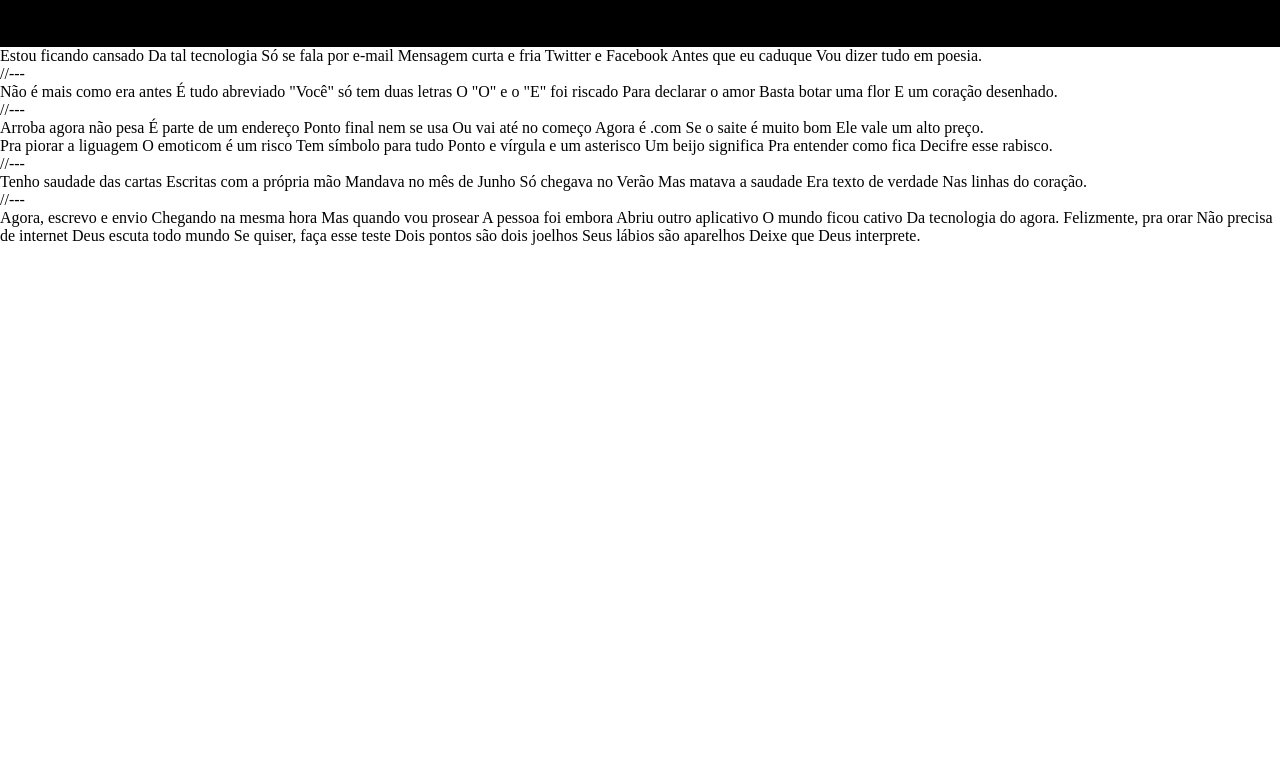
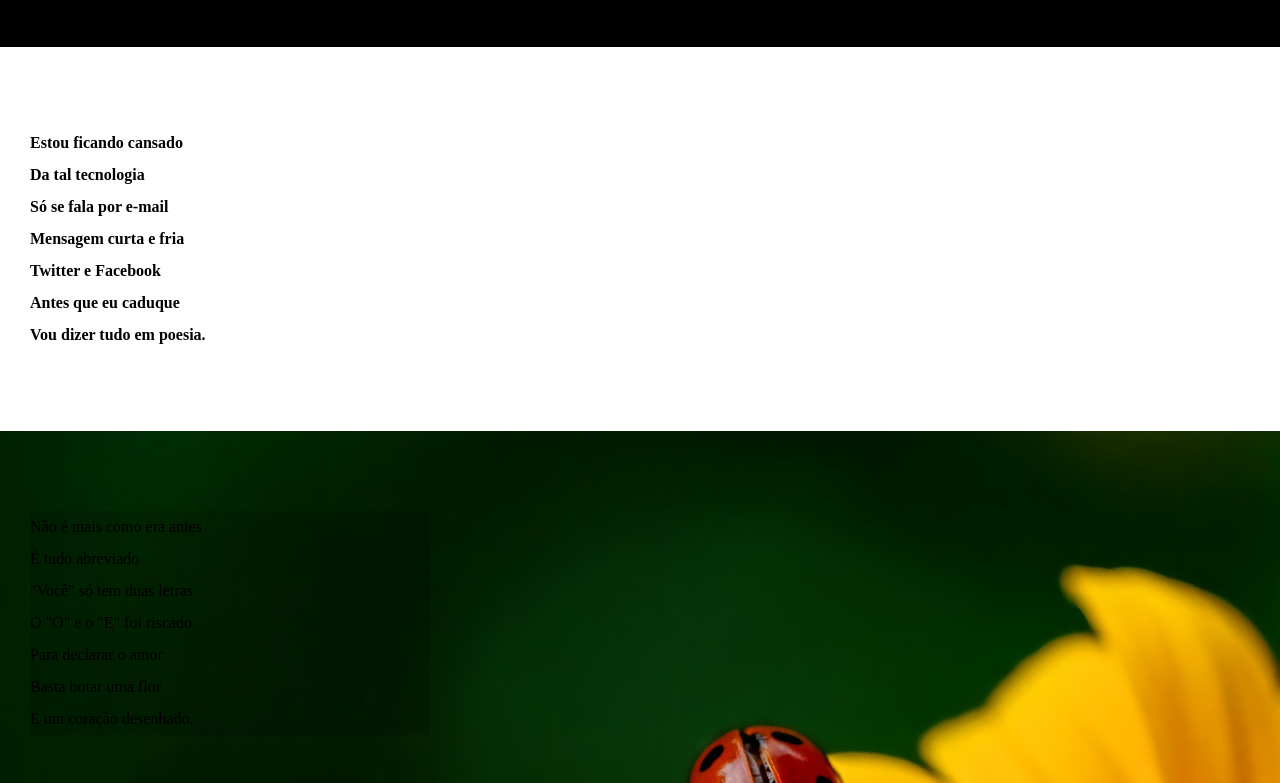
Before and after one commit to mateussuzuki/html-css, a plain HTML site: page Exercicios/desafio milton duarte/index.html in a window 1280 px wide. Shown: the part 162-945 px from the top of the page. Before the commit the page ends 800 px from the top, so only its background shows below. Drawn offline with Linux system fonts and the light colour scheme.

Commit message:
exercicio

```diff
--- a/Exercicios/desafio milton duarte/index.html
+++ b/Exercicios/desafio milton duarte/index.html
@@ -13,81 +13,86 @@
         <p>Por <a href="https://www.recantodasletras.com.br/poesias/3186743">Milton Duarte</a></p>
     </header>
 
+<section class="normal">
     <p>
-    Estou ficando cansado
-    Da tal tecnologia
-    Só se fala por e-mail
-    Mensagem curta e fria
-    Twitter e Facebook
-    Antes que eu caduque
+        Estou ficando cansado <br>
+        Da tal tecnologia <br>
+        Só se fala por e-mail <br>
+        Mensagem curta e fria <br>
+        Twitter e Facebook <br>
+        Antes que eu caduque <br>
         Vou dizer tudo em poesia.
     </p>
+</section>
 
-//---
 
+<section class="imagem">
     <p>
-    Não é mais como era antes
-    É tudo abreviado
-    "Você" só tem duas letras
-    O "O" e o "E" foi riscado
-    Para declarar o amor
-    Basta botar uma flor
+        Não é mais como era antes <br>
+        É tudo abreviado <br>
+        "Você" só tem duas letras <br>
+        O "O" e o "E" foi riscado <br>
+        Para declarar o amor <br>
+        Basta botar uma flor <br>
         E um coração desenhado.
     </p>
+</section>
 
-//---
-
+<section class="normal">
     <p>
-    Arroba agora não pesa
-    É parte de um endereço
-    Ponto final nem se usa
-    Ou vai até no começo
-    Agora é .com
-    Se o saite é muito bom
+        Arroba agora não pesa <br>
+        É parte de um endereço <br>
+        Ponto final nem se usa <br>
+        Ou vai até no começo <br>
+        Agora é .com <br>
+        Se o saite é muito bom <br>
         Ele vale um alto preço.
     </p>
 
     <p>
-    Pra piorar a liguagem
-    O emoticom é um risco
-    Tem símbolo para tudo
-    Ponto e vírgula e um asterisco
-    Um beijo significa
-    Pra entender como fica
+        Pra piorar a liguagem <br>
+        O emoticom é um risco <br>
+        Tem símbolo para tudo <br>
+        Ponto e vírgula e um asterisco <br>
+        Um beijo significa <br>
+        Pra entender como fica <br>
         Decifre esse rabisco.
     </p>
+</section>
 
-//---
 
+<section class="imagem">
     <p>
-    Tenho saudade das cartas
-    Escritas com a própria mão
-    Mandava no mês de Junho
-    Só chegava no Verão
-    Mas matava a saudade
-    Era texto de verdade
+        Tenho saudade das cartas <br>
+        Escritas com a própria mão <br>
+        Mandava no mês de Junho <br>
+        Só chegava no Verão <br>
+        Mas matava a saudade <br>
+        Era texto de verdade <br>
         Nas linhas do coração.
     </p>
+</section>
 
-//---
 
+<section class="normal">
     <p>
-    Agora, escrevo e envio
-    Chegando na mesma hora
-    Mas quando vou prosear
-    A pessoa foi embora
-    Abriu outro aplicativo
-    O mundo ficou cativo
+        Agora, escrevo e envio <br>
+        Chegando na mesma hora <br>
+        Mas quando vou prosear <br>
+        A pessoa foi embora <br>
+        Abriu outro aplicativo <br>
+        O mundo ficou cativo <br>
         Da tecnologia do agora.
 
-    Felizmente, pra orar
-    Não precisa de internet
-    Deus escuta todo mundo
-    Se quiser, faça esse teste
-    Dois pontos são dois joelhos
-    Seus lábios são aparelhos
+        Felizmente, pra orar <br>
+        Não precisa de internet <br>
+        Deus escuta todo mundo <br>
+        Se quiser, faça esse teste <br>
+        Dois pontos são dois joelhos <br>
+        Seus lábios são aparelhos <br>
         Deixe que Deus interprete.
     </p>
+</section>
 
 </body>
 </html>
--- a/Exercicios/desafio milton duarte/style.css
+++ b/Exercicios/desafio milton duarte/style.css
@@ -24,8 +24,32 @@ header p{
 header a{
     text-decoration: none;
     color: white;
+    font-weight: bold;
 }
 header a:hover{
     text-decoration: underline;
     color: gray;
 }
+section{
+    padding-top: 10vh;
+    padding-bottom: 10vh;
+    line-height: 2em;
+    padding-left: 30px;
+
+}
+
+section.normal{
+    background-color: white;
+}
+section.normal p{
+    font-weight: bold;
+}
+
+section.imagem p{
+    width: 400px;
+    background-color: rgba(0, 0, 0, 0.158);
+}
+section.imagem{
+    background-image: url(imagens/background001.jpg);
+    background-size: 100%;
+}
```
Also changed, not shown: Exercicios/desafio milton duarte/cordel-moderno.txt (added), Exercicios/desafio milton duarte/imagens/background001.jpg (added), Exercicios/desafio milton duarte/imagens/background002.jpg (added), 1 other file. Lines whose indentation alone changed are shown as unchanged.
